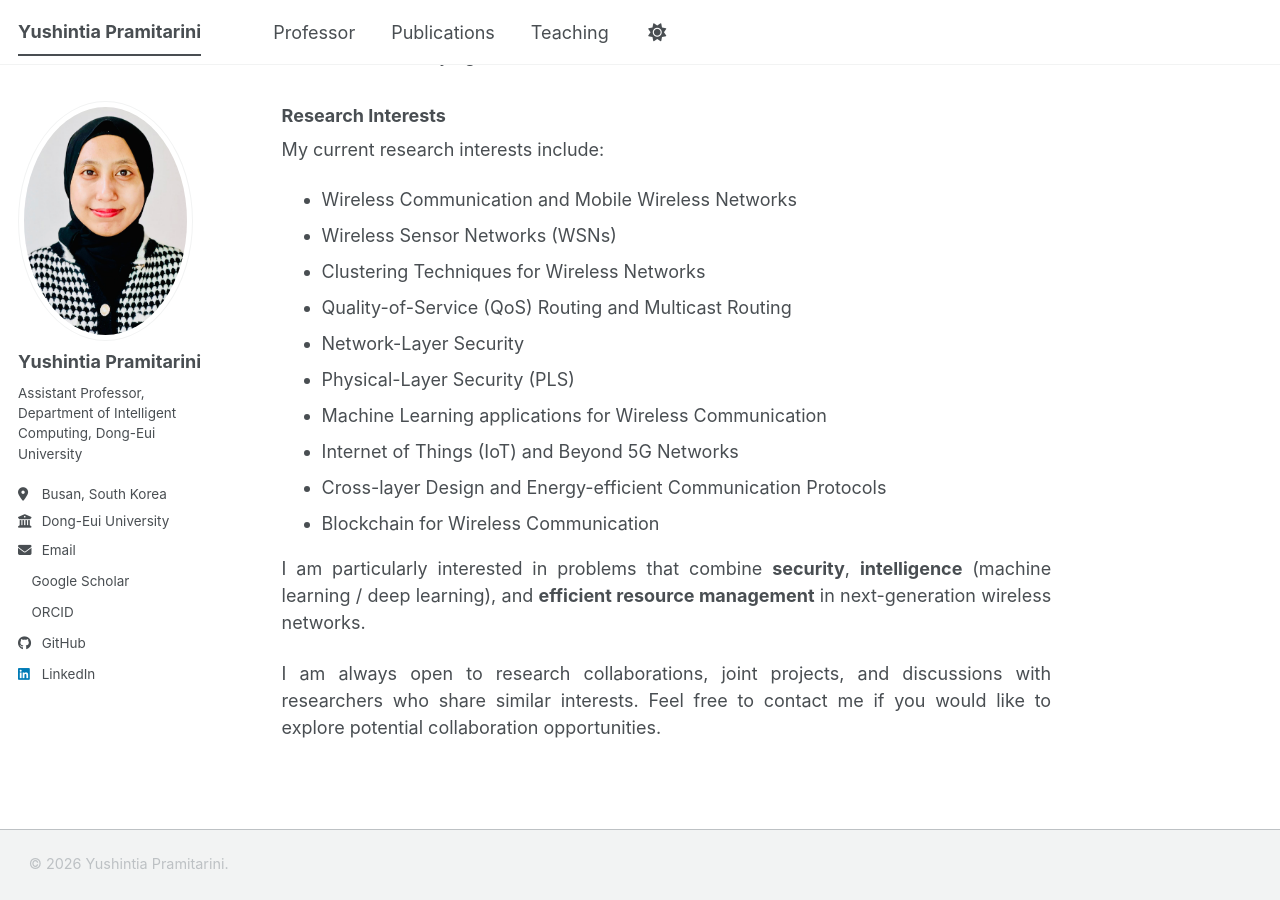
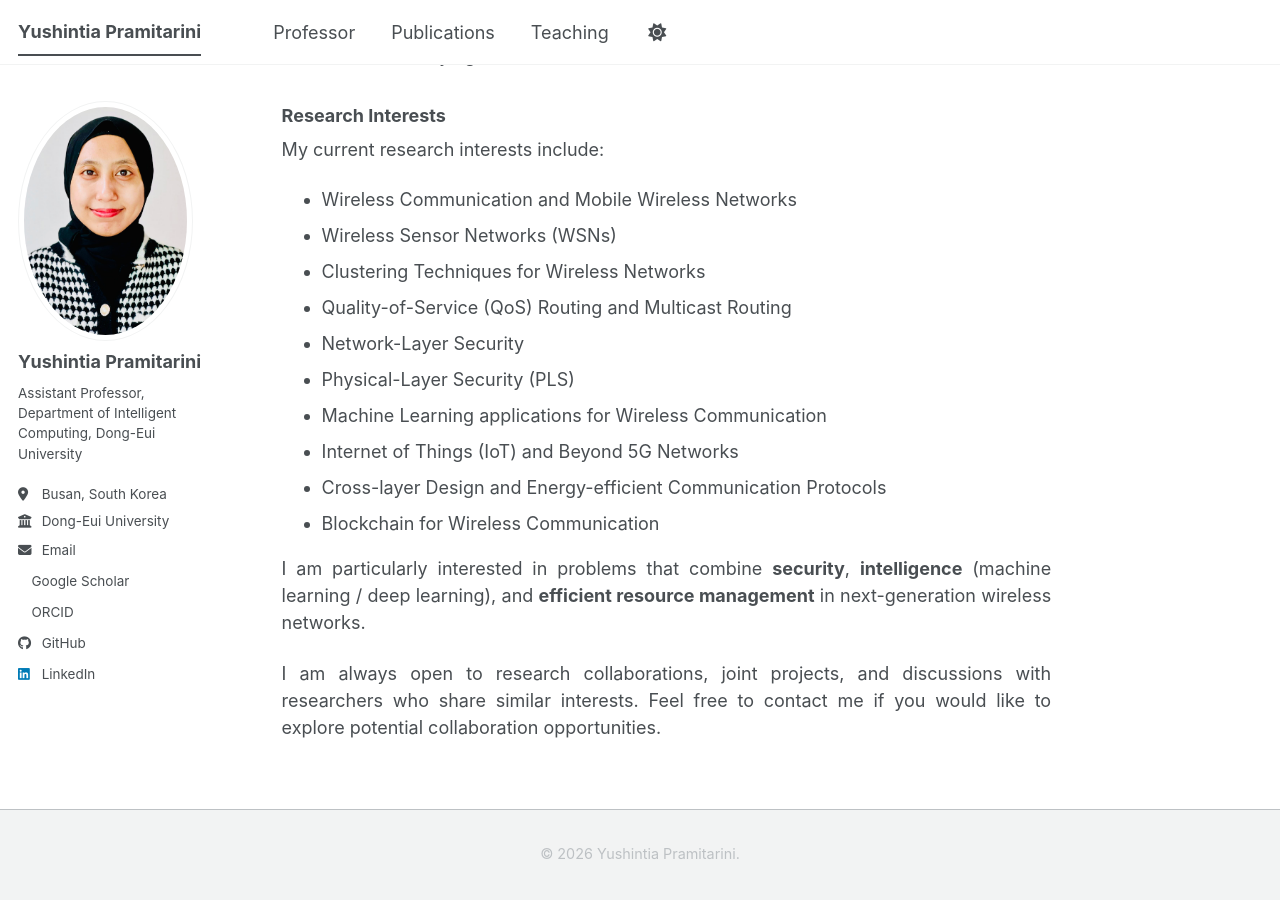
Before and after one commit to yushintia/yushintia.github.io, a Jekyll site: the page built from _pages/about.md, in a window 1280 px wide and 900 px high, scrolled down 549 px. Built offline with Jekyll 4.4.1, drawn with Linux system fonts in a browser that asks for light colours; a style sheet for code colours, icons or effects is not loaded.

Commit message:
Add inline styles to footer follow div

```diff
--- a/_includes/footer.html
+++ b/_includes/footer.html
@@ -1,6 +1,6 @@
 {% include base_path %}
 
-<div class="page__footer-follow">
+<div class="page__footer-follow" style="padding: 10px 0; font-size: 0.85rem; text-align: center;">
   <footer>
     &copy; {{ 'now' | date: "%Y" }}
     {{ site.author.name | default: site.title }}.
```
